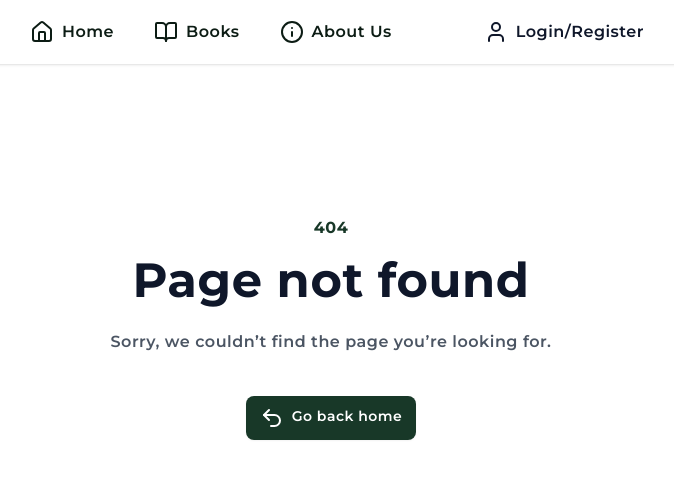
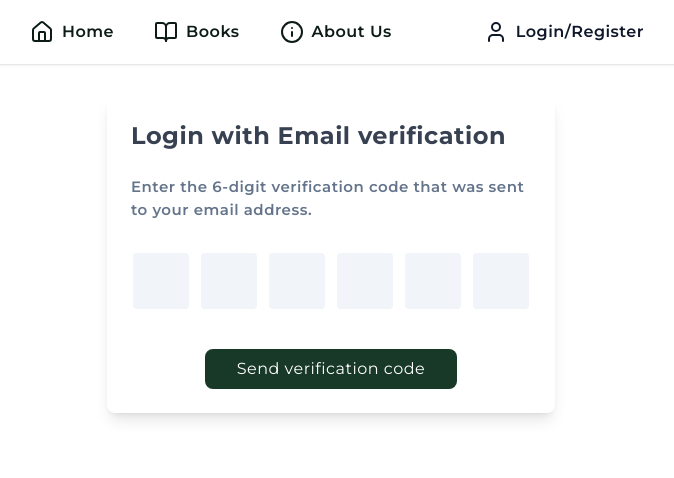
Before and after one commit to SzOliver99/libri_project, a SvelteKit app: page /verify-code in a window 1280 px wide. Before the commit this address had no page. Shown: the top 478 px of the page, without its empty margins (309-983 px from the left). Built offline with nearby package versions, Linux system fonts and the light colour scheme.

Commit message:
Verification code in progress

```diff
--- /dev/null
+++ b/src/components/NumberInput.svelte
@@ -0,0 +1,70 @@
+<script>
+	import { onMount } from 'svelte';
+	let inputs;
+	let submit;
+
+	const handleKeyDown = (e) => {
+		if (
+			!/^[0-9]{1}$/.test(e.key) &&
+			e.key !== 'Backspace' &&
+			e.key !== 'Delete' &&
+			e.key !== 'Tab' &&
+			!e.metaKey
+		) {
+			e.preventDefault();
+		}
+
+		if (e.key === 'Delete' || e.key === 'Backspace') {
+			const index = inputs.indexOf(e.target);
+			if (index > 0) {
+				inputs[index - 1].value = '';
+				inputs[index - 1].focus();
+			}
+		}
+	};
+
+	const handleInput = (e) => {
+		const { target } = e;
+		const index = inputs.indexOf(target);
+		if (target.value) {
+			if (index < inputs.length - 1) {
+				inputs[index + 1].focus();
+			} else {
+				submit.focus();
+			}
+		}
+	};
+
+	const handleFocus = (e) => {
+		e.target.select();
+	};
+
+	const handlePaste = (e) => {
+		e.preventDefault();
+
+		const text = e.clipboardData.getData('text');
+		if (!new RegExp(`^[0-9]{${inputs.length}}$`).test(text)) {
+			return;
+		}
+		const digits = text.split('');
+		inputs.forEach((input, index) => (input.value = digits[index]));
+		submit.focus();
+	};
+
+	onMount(() => {
+		inputs = [...document.querySelectorAll('#numberInput')];
+		submit = document.querySelector('#submitCode');
+	});
+</script>
+
+<input
+	id="numberInput"
+	type="text"
+	class="h-14 w-14 appearance-none rounded border border-transparent bg-slate-100 p-4 text-center text-2xl font-extrabold text-slate-900 outline-none hover:border-slate-200 focus:border-primary-500 focus:bg-white focus:ring-2 focus:ring-indigo-100"
+	pattern="\d*"
+	maxlength="1"
+	oninput={handleInput}
+	onkeydown={handleKeyDown}
+	onfocus={handleFocus}
+	onpaste={handlePaste}
+/>
--- a/src/routes/sign-in/+page.svelte
+++ b/src/routes/sign-in/+page.svelte
@@ -69,7 +69,7 @@
 				<a href="/forgot-password">Forgot Password?</a>
 			</div>
 
-			<div class="text-center">
+			<div class="mb-5 text-center">
 				<button
 					type="submit"
 					class="rounded-lg bg-primary-800 px-8 py-2 text-white transition-all duration-300 hover:bg-primary-700"
@@ -98,6 +98,7 @@
 					</button>
 				{/each}
 			</div> -->
+			<a href="/verify-code" class="flex justify-center text-sm">Login with Email verification</a>
 		</form>
 	</div>
 </section>
--- /dev/null
+++ b/src/routes/verify-code/+page.svelte
@@ -0,0 +1,67 @@
+<script>
+	import NumberInput from '../../components/NumberInput.svelte';
+
+	async function handleSendCodeSubmit(event) {
+		sendCode.classList.add('hidden');
+		verifyCode.classList.remove('hidden');
+	}
+</script>
+
+<section class="flex h-[calc(100vh-8rem)] items-center justify-center sm:mt-8 sm:h-auto">
+	<div
+		class="w-full max-w-md rounded-lg p-6 shadow-lg transition-all duration-300 hover:-translate-y-1"
+	>
+		<div class="mb-6 flex items-center justify-between">
+			<h1 class="text-2xl font-bold text-gray-700">Login with Email verification</h1>
+		</div>
+
+		<form id="sendCode" class="hidden" onsubmit={handleSendCodeSubmit}>
+			<div class="mb-4">
+				<label for="email">Email</label>
+				<input
+					type="email"
+					id="email"
+					class="mt-1 block w-full rounded-md border border-gray-300 px-3 py-2 shadow-sm focus:border-primary-500 focus:outline-none focus:ring-primary-500 sm:text-sm"
+					required
+				/>
+			</div>
+
+			<div class="text-center">
+				<button
+					type="submit"
+					class="rounded-lg bg-primary-800 px-8 py-2 text-white transition-all duration-300 hover:bg-primary-700"
+				>
+					Send verification code
+				</button>
+			</div>
+		</form>
+
+		<form
+			id="verifyCode"
+			onsubmit={() => {
+				console.log('asd');
+			}}
+		>
+			<header class="mb-8">
+				<p class="text-[15px] text-slate-500">
+					Enter the 6-digit verification code that was sent to your email address.
+				</p>
+			</header>
+			<div class="mb-10 flex items-center justify-center gap-3">
+				{#each { length: 6 } as _, i}
+					<NumberInput number={i + 1} />
+				{/each}
+			</div>
+
+			<div class="text-center">
+				<button
+					id="submitCode"
+					type="submit"
+					class="rounded-lg bg-primary-800 px-8 py-2 text-white transition-all duration-300 hover:bg-primary-700"
+				>
+					Send verification code
+				</button>
+			</div>
+		</form>
+	</div>
+</section>
```
